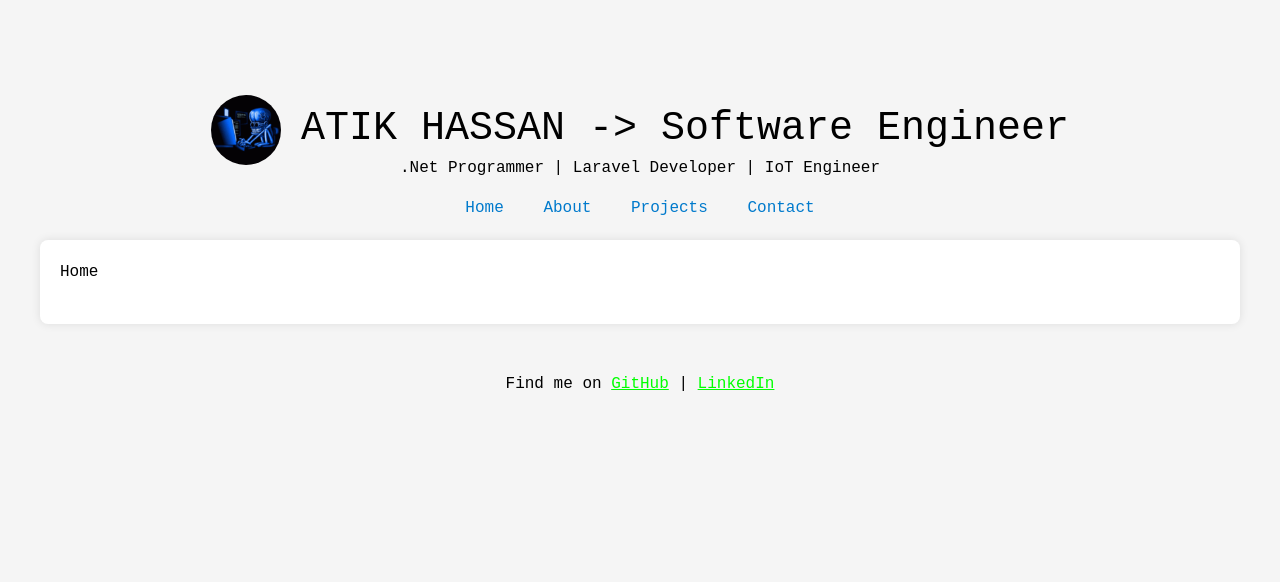
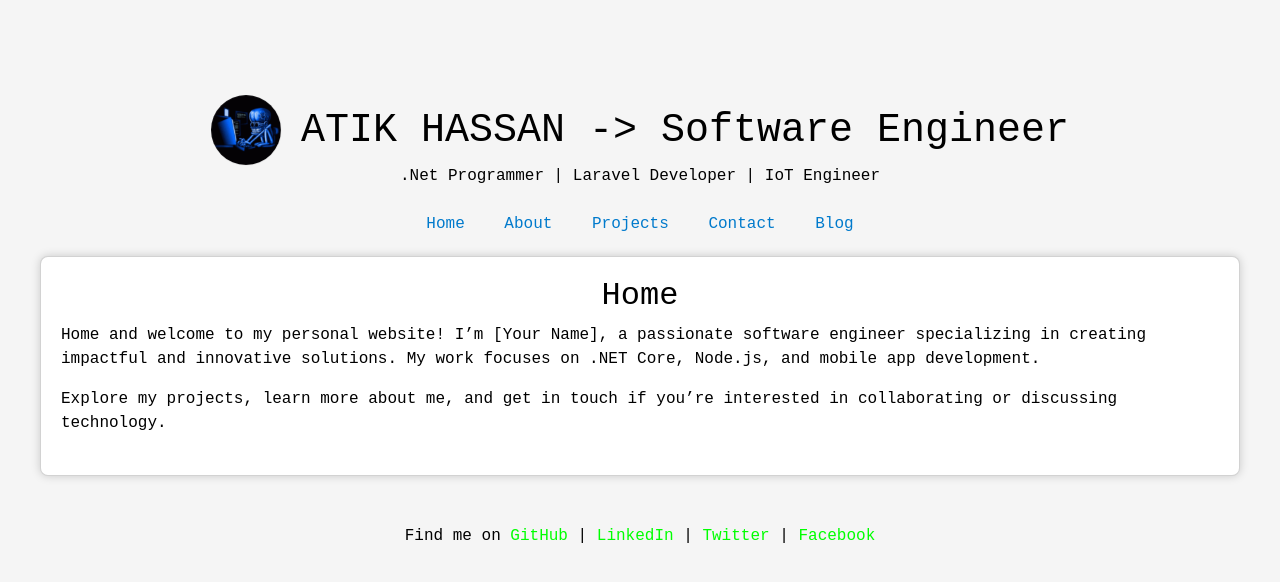
Before and after one commit to atkhssn/DevArtistry, a plain HTML site: page index.html in a window 1280 px wide. Both pictures are taken after a click on the link "Home". Drawn offline with nearby package versions, Linux system fonts and the light colour scheme.

Commit message:
Content js logic added

```diff
--- a/Assets/css/style.css
+++ b/Assets/css/style.css
@@ -24,6 +24,7 @@ body {
     margin: 0 15px;
     text-decoration: none;
     color: #007acc;
+    transition: all 0.4s ease-in-out;
   }
 
   nav a:hover {
@@ -40,7 +41,14 @@ body {
   }
 
   footer a {
+    text-decoration: none;
     color: #00ff00;
+    transition: all 0.4s ease-in-out;
+  }
+
+  footer a:hover {
+    color: #000;
+    text-decoration: underline;
   }
 
   .container {
@@ -49,7 +57,8 @@ body {
     padding: 20px;
     background-color: #fff;
     border-radius: 8px;
-    box-shadow: 0 0 10px rgba(0, 0, 0, 0.1);
+    box-shadow: 0 0 10px rgba(0, 0, 0, 0.175);
+    border: 1px solid rgba(0, 0, 0, 0.175);
   }
 
   .intro {
@@ -73,10 +82,33 @@ body {
   .theme-header > img{
     width: 70px;
     border-radius: 100%;
+    -webkit-animation: scale-up-center 0.6s cubic-bezier(0.165, 0.840, 0.440, 1.000) infinite alternate ;
+	        animation: scale-up-center 0.6s cubic-bezier(0.165, 0.840, 0.440, 1.000) infinite alternate ;
+  }
+
+  @-webkit-keyframes scale-up-center {
+    0% {
+      -webkit-transform: scale(0.9);
+              transform: scale(0.9);
+    }
+    100% {
+      -webkit-transform: scale(1);
+              transform: scale(1);
+    }
+  }
+  @keyframes scale-up-center {
+    0% {
+      -webkit-transform: scale(0.9);
+              transform: scale(0.9);
+    }
+    100% {
+      -webkit-transform: scale(1);
+              transform: scale(1);
+    }
   }
 
   .theme-header > h1{
-    margin-top: 5px;
+    margin-top: 10px;
     margin-left: 20px;
   }
 
--- a/Assets/js/main.js
+++ b/Assets/js/main.js
@@ -1,8 +1,28 @@
 const Navigation = $("#navigation").children("a");
 const MainContent = $("#mainContent");
+const MenuTitle = $("#menuTitle");
+const HomeText = "<p>Home and welcome to my personal website! I’m [Your Name], a passionate software engineer specializing in creating impactful and innovative solutions. My work focuses on .NET Core, Node.js, and mobile app development.</p><p>Explore my projects, learn more about me, and get in touch if you’re interested in collaborating or discussing technology.</p>"
+
+const AboutText = "<p>About and welcome to my personal website! I’m [Your Name], a passionate software engineer specializing in creating impactful and innovative solutions. My work focuses on .NET Core, Node.js, and mobile app development.</p><p>Explore my projects, learn more about me, and get in touch if you’re interested in collaborating or discussing technology.</p>"
+
+const ProjectText = "<p>Project and welcome to my personal website! I’m [Your Name], a passionate software engineer specializing in creating impactful and innovative solutions. My work focuses on .NET Core, Node.js, and mobile app development.</p><p>Explore my projects, learn more about me, and get in touch if you’re interested in collaborating or discussing technology.</p>"
+
+const ContactText = "<p>Contact and welcome to my personal website! I’m [Your Name], a passionate software engineer specializing in creating impactful and innovative solutions. My work focuses on .NET Core, Node.js, and mobile app development.</p><p>Explore my projects, learn more about me, and get in touch if you’re interested in collaborating or discussing technology.</p>"
 
 $(Navigation).on('click', function(event){
     event.preventDefault();
-    MainContent.empty();
-    MainContent.text($(this).text());
+
+    MenuTitle.text($(this).text());
+
+    if($(this).text().toUpperCase() === "HOME"){
+        MainContent.html(HomeText);
+    }else if($(this).text().toUpperCase() === "ABOUT"){
+        MainContent.html(AboutText);
+    }else if($(this).text().toUpperCase() === "PROJECTS"){
+        MainContent.html(ProjectText);
+    }else if($(this).text().toUpperCase() === "CONTACT"){
+        MainContent.html(ContactText);
+    }else{
+        MainContent.html("<p class='text-danger text-center'>Nothing Found!<p/>");
+    }
 });
--- a/index.html
+++ b/index.html
@@ -30,30 +30,38 @@
         <img src="Assets/images/system/logo.gif" alt="DevArtistry Logo">
         <h1>ATIK HASSAN -> Software Engineer</h1>
       </div>
-      <p class="my-3">.Net Programmer | Laravel Developer | IoT Engineer</p>
+      <p class="my-4">.Net Programmer | Laravel Developer | IoT Engineer</p>
     </section>
 
     <!-- Site Navigation -->
     <nav id="navigation">
       <a href="#Home" id="home">Home</a>
       <a href="#About" id="about">About</a>
-      <a href="#Projetcs" id="project">Projects</a>
+      <a href="#Projetcs" id="projects">Projects</a>
       <a href="#Contact" id="contact">Contact</a>
+      <a href="#Contact" id="blog">Blog</a>
     </nav>
   </header>
 
   <!-- Main  Content -->
   <main class="container">
-    <section id="mainContent" class="intro">
-      <!-- <h2>Welcome to My Personal Website</h2>
-      <p>Hello and welcome to my personal website! I’m [Your Name], a passionate software engineer specializing in creating impactful and innovative solutions. My work focuses on .NET Core, Node.js, and mobile app development.</p>
-      <p>Explore my projects, learn more about me, and get in touch if you’re interested in collaborating or discussing technology.</p> -->
+    <section class="intro">
+      <div class="text-center"><h2 id="menuTitle">Home</h2></div>
+      <div id="mainContent">
+        <p>Home and welcome to my personal website! I’m [Your Name], a passionate software engineer specializing in creating impactful and innovative solutions. My work focuses on .NET Core, Node.js, and mobile app development.</p>
+        <p>Explore my projects, learn more about me, and get in touch if you’re interested in collaborating or discussing technology.</p>
+      </div>
     </section>
   </main>
 
   <!-- Footer Content -->
   <footer class="mt-5">
-    <p>Find me on <a href="https://github.com/atkhssn" target="_blank" rel="noopener noreferrer">GitHub</a> | <a href="https://linkedin.com/in/atkhssn" target="_blank" rel="noopener noreferrer">LinkedIn</a></p>
+    <p>
+      Find me on <a href="https://github.com/atkhssn" target="_blank" rel="noopener noreferrer">GitHub</a> |
+      <a href="https://linkedin.com/in/atkhssn" target="_blank" rel="noopener noreferrer">LinkedIn</a> |
+      <a href="https://linkedin.com/in/atkhssn" target="_blank" rel="noopener noreferrer">Twitter</a> |
+      <a href="https://linkedin.com/in/atkhssn" target="_blank" rel="noopener noreferrer">Facebook</a>
+    </p>
   </footer>
 
   <!-- jQuery CDN -->
```
